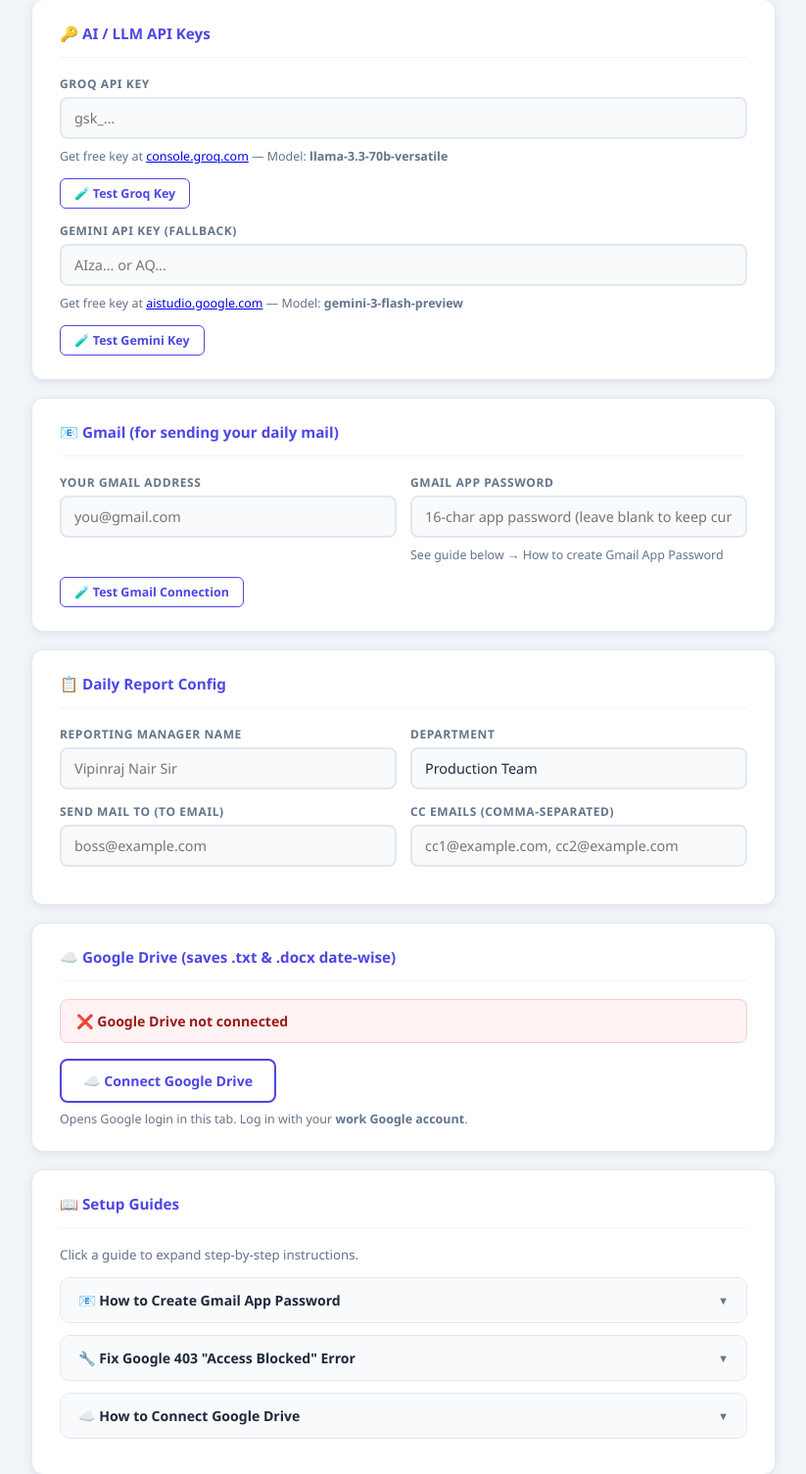
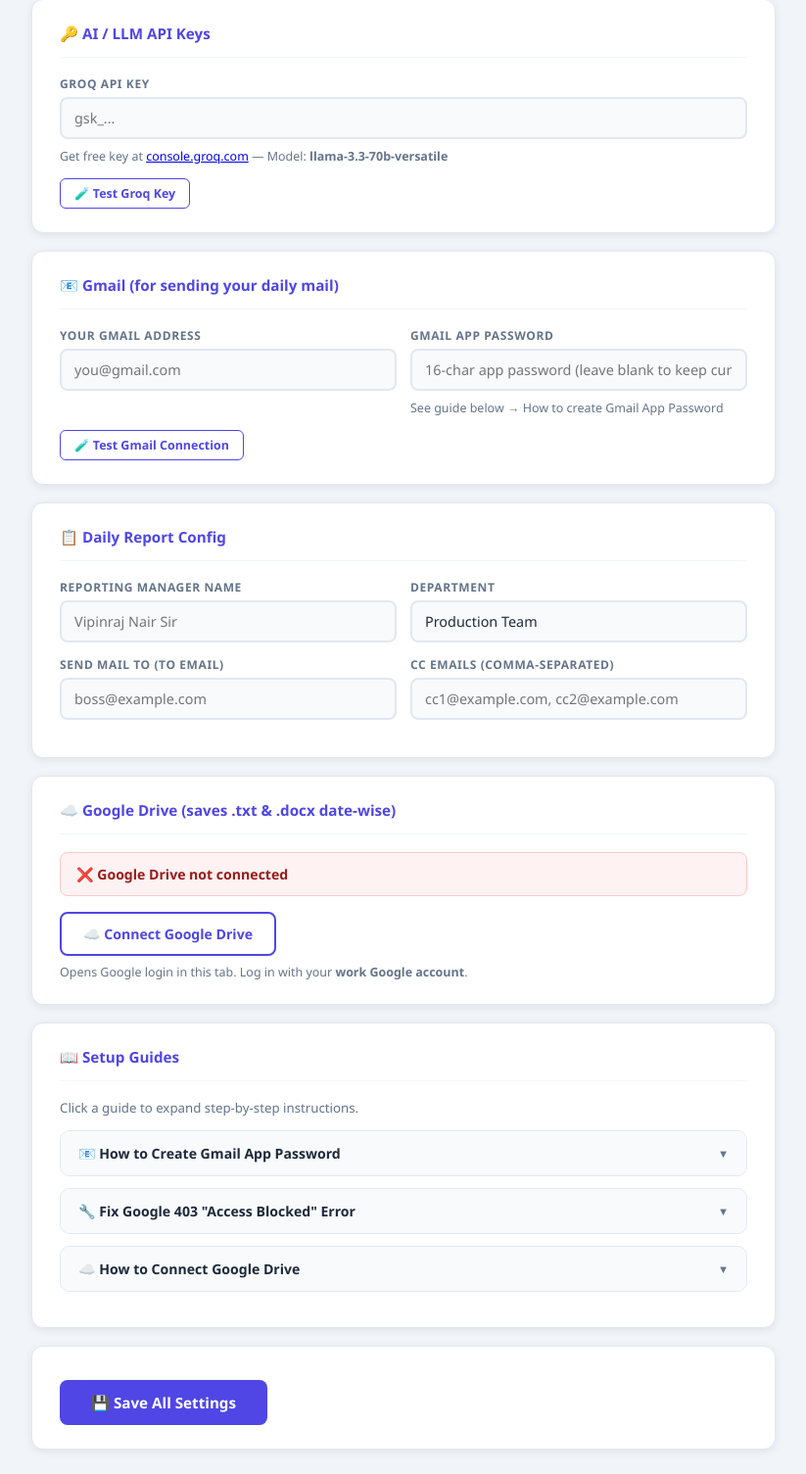
Before and after one commit to wp113department-cell/reporting_cx, a Flask app: page /setup in a window 1280 px wide. Shown: the part 173-1678 px from the top of the page at 98% size, without its empty margins (228-1051 px from the left). After the commit the page ends 1656 px from the top, so only its background shows below. Run offline with Flask 3, Linux system fonts and the light colour scheme; the visitor is signed in with stand-in values (Sample User, id 1); data that the repository does not hold is empty.

Commit message:
Remove Gemini entirely — Groq is the only LLM now
Removed: import, functions, fallback logic, validate route, UI fields, JS.

Co-Authored-By: Claude Sonnet 4.6 <noreply@anthropic.com>

```diff
--- a/app.py
+++ b/app.py
@@ -11,7 +11,6 @@ from email.mime.text import MIMEText
 from functools import wraps
 from flask import Flask, render_template, request, jsonify, redirect, session, abort
 from groq import Groq
-import google.generativeai as genai
 from google.oauth2.credentials import Credentials
 from google_auth_oauthlib.flow import Flow
 from google.auth.transport.requests import Request
@@ -302,12 +301,6 @@ def get_user_groq_client(email):
     key = s.get('groq_api_key') or os.getenv('GROQ_API_KEY', '')
     return Groq(api_key=key)
 
-def get_user_gemini_key(email):
-    s = get_user_settings(email)
-    return s.get('gemini_api_key') or os.getenv('GEMINI_API_KEY', '')
-
-def get_user_gemini_model(email):
-    return 'gemini-3-flash-preview'
 
 def get_user_groq_model(email):
     return 'llama-3.3-70b-versatile'
@@ -636,31 +629,13 @@ RULES:
 - No meetings → [{{"name":"NA","duration":"NA","purpose":"NA"}}]
 - Return ONLY valid JSON."""
 
-    groq_error = None
-    try:
-        client = get_user_groq_client(user_email)
-        resp = client.chat.completions.create(
-            model=get_user_groq_model(user_email),
-            messages=[{"role": "user", "content": prompt}],
-            temperature=0.2, max_tokens=4096
-        )
-        return _parse_json(resp.choices[0].message.content.strip())
-    except Exception as e:
-        groq_error = e
-        print(f"⚠️  Groq failed: {e}. Switching to Gemini...")
-
-    gem_key = get_user_gemini_key(user_email)
-    if not gem_key:
-        raise Exception(f"Groq failed and Gemini API key not configured. Groq error: {groq_error}")
-    try:
-        genai.configure(api_key=gem_key)
-        gem  = genai.GenerativeModel(get_user_gemini_model(user_email))
-        resp = gem.generate_content(prompt)
-        result = _parse_json(resp.text.strip())
-        print("✅  Gemini fallback succeeded.")
-        return result
-    except Exception as gem_error:
-        raise Exception(f"Both LLMs failed.\nGroq: {groq_error}\nGemini: {gem_error}")
+    client = get_user_groq_client(user_email)
+    resp = client.chat.completions.create(
+        model=get_user_groq_model(user_email),
+        messages=[{"role": "user", "content": prompt}],
+        temperature=0.2, max_tokens=4096
+    )
+    return _parse_json(resp.choices[0].message.content.strip())
 
 
 # ─── DATE ─────────────────────────────────────────────────────────────────────
@@ -862,22 +837,6 @@ def api_validate_groq():
     except Exception as e:
         return jsonify({'valid': False, 'error': str(e)})
 
-@app.route('/api/validate/gemini', methods=['POST'])
-@login_required_api
-def api_validate_gemini():
-    data  = request.json or {}
-    key   = data.get('api_key', '').strip()
-    model = data.get('model', 'gemini-3-flash-preview').strip() or 'gemini-3-flash-preview'
-    if not key:
-        return jsonify({'valid': False, 'error': 'No API key provided'})
-    try:
-        genai.configure(api_key=key)
-        gem = genai.GenerativeModel(model)
-        gem.generate_content("Reply with just: OK",
-                             generation_config={"max_output_tokens": 5})
-        return jsonify({'valid': True, 'message': f'Gemini key is valid! Model "{model}" works.'})
-    except Exception as e:
-        return jsonify({'valid': False, 'error': str(e)})
 
 @app.route('/api/validate/gmail', methods=['POST'])
 @login_required_api
--- a/requirements.txt
+++ b/requirements.txt
@@ -1,7 +1,6 @@
 flask==3.0.3
 gunicorn==22.0.0
 groq>=0.13.0
-google-generativeai==0.8.3
 google-auth-oauthlib==1.2.1
 google-auth-httplib2==0.2.0
 google-api-python-client==2.143.0
--- a/templates/setup.html
+++ b/templates/setup.html
@@ -184,17 +184,6 @@ body { font-family: 'Segoe UI', system-ui, sans-serif; background: var(--bg); co
     <div class="test-row">
       <button class="btn-test" onclick="testGroq()" id="groqTestBtn">🧪 Test Groq Key</button>
       <span class="test-status" id="groqStatus"></span>
-    </div>
-    <div class="form-row" style="margin-top:14px;">
-      <div class="form-group">
-        <label>Gemini API Key (Fallback)</label>
-        <input type="text" id="gemini_api_key" value="{{ settings.get('gemini_api_key','') }}" placeholder="AIza... or AQ...">
-        <span class="hint">Get free key at <a href="https://aistudio.google.com" target="_blank">aistudio.google.com</a> — Model: <strong>gemini-3-flash-preview</strong></span>
-      </div>
-    </div>
-    <div class="test-row">
-      <button class="btn-test" onclick="testGemini()" id="geminiTestBtn">🧪 Test Gemini Key</button>
-      <span class="test-status" id="geminiStatus"></span>
     </div>
   </div>
 
@@ -390,21 +379,6 @@ async function testGroq() {
   finally { btn.disabled = false; btn.textContent = '🧪 Test Groq Key'; }
 }
 
-async function testGemini() {
-  const btn = document.getElementById('geminiTestBtn');
-  const key = document.getElementById('gemini_api_key').value.trim();
-  if (!key) { setTestStatus('geminiStatus', false, 'Enter an API key first'); return; }
-  btn.disabled = true; btn.textContent = 'Testing...';
-  try {
-    const res  = await fetch('/api/validate/gemini', {
-      method: 'POST', headers: {'Content-Type':'application/json'},
-      body: JSON.stringify({ api_key: key, model: 'gemini-3-flash-preview' })
-    });
-    const data = await res.json();
-    setTestStatus('geminiStatus', data.valid, data.valid ? data.message : data.error);
-  } catch(e) { setTestStatus('geminiStatus', false, e.message); }
-  finally { btn.disabled = false; btn.textContent = '🧪 Test Gemini Key'; }
-}
 
 async function testGmail() {
   const btn      = document.getElementById('gmailTestBtn');
@@ -433,8 +407,6 @@ async function saveSettings() {
   const payload = {
     groq_api_key:       document.getElementById('groq_api_key').value.trim(),
     groq_model:         'llama-3.3-70b-versatile',
-    gemini_api_key:     document.getElementById('gemini_api_key').value.trim(),
-    gemini_model:       'gemini-3-flash-preview',
     gmail_user:         document.getElementById('gmail_user').value.trim(),
     reporting_manager:  document.getElementById('reporting_manager').value.trim(),
     department:         document.getElementById('department').value.trim(),
```
